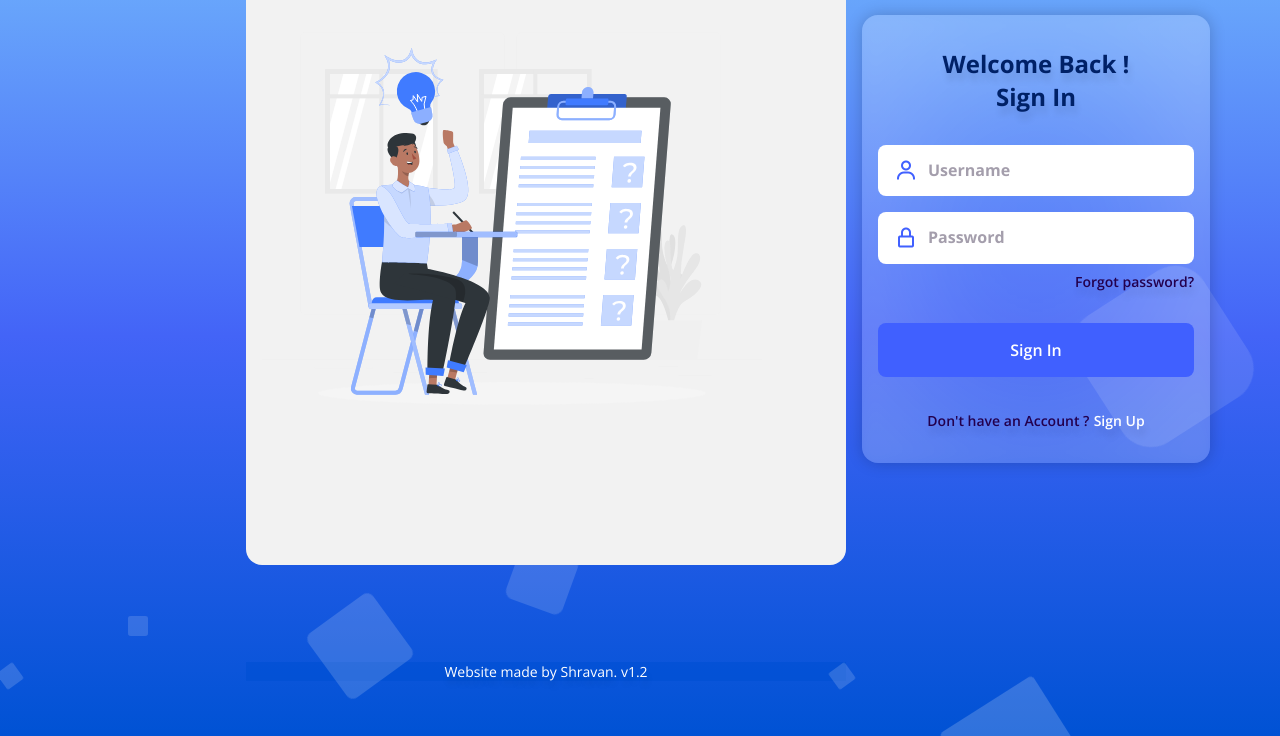
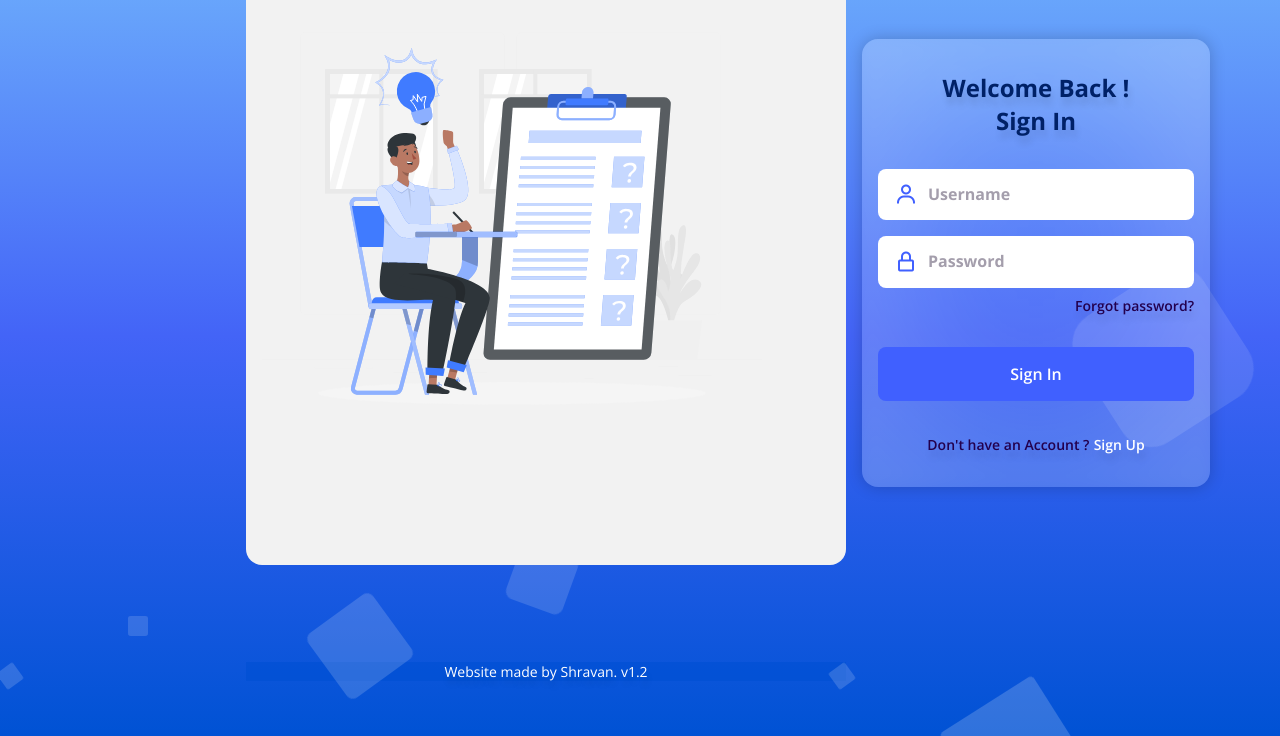
Before and after one commit to githubhosting/loginui2.0, a plain HTML site: page index.html in a window 1280 px wide. Shown: the part 64-800 px from the top of the page. Drawn offline with nearby package versions, Linux system fonts and the light colour scheme.

Commit message:
Update styles.css

```diff
--- a/assets/css/styles.css
+++ b/assets/css/styles.css
@@ -59,18 +59,8 @@ img {
 /* =====Background===== */
 .area {
   background: #0052d4;
-  background: -webkit-linear-gradient(
-    to bottom,
-    #6fb1fc,
-    #4364f7,
-    #0052d4
-  );
-  background: linear-gradient(
-    to bottom,
-    #6fb1fc,
-    #4364f7,
-    #0052d4
-  );
+  background: -webkit-linear-gradient(to bottom, #6fb1fc, #4364f7, #0052d4);
+  background: linear-gradient(to bottom, #6fb1fc, #4364f7, #0052d4);
 
   /* background: #fffc00;
   background: -webkit-linear-gradient(
@@ -238,12 +228,12 @@ img {
 .login__forms {
   position: relative;
   height: 368px;
-  top: 1rem;
+  top: 2.5rem;
 }
 
 .login__registre,
 .login__create {
-  position:absolute;
+  position: absolute;
   height: auto;
   bottom: 1rem;
   width: 100%;
@@ -416,6 +406,7 @@ img {
   .login__forms {
     width: 348px;
     justify-self: center;
+    top: 2.5rem;
   }
 }
 
@@ -585,7 +576,6 @@ img {
   z-index: 100;
 }
 
-
 /* ====dropdown===== */
 
 .parent {
```
